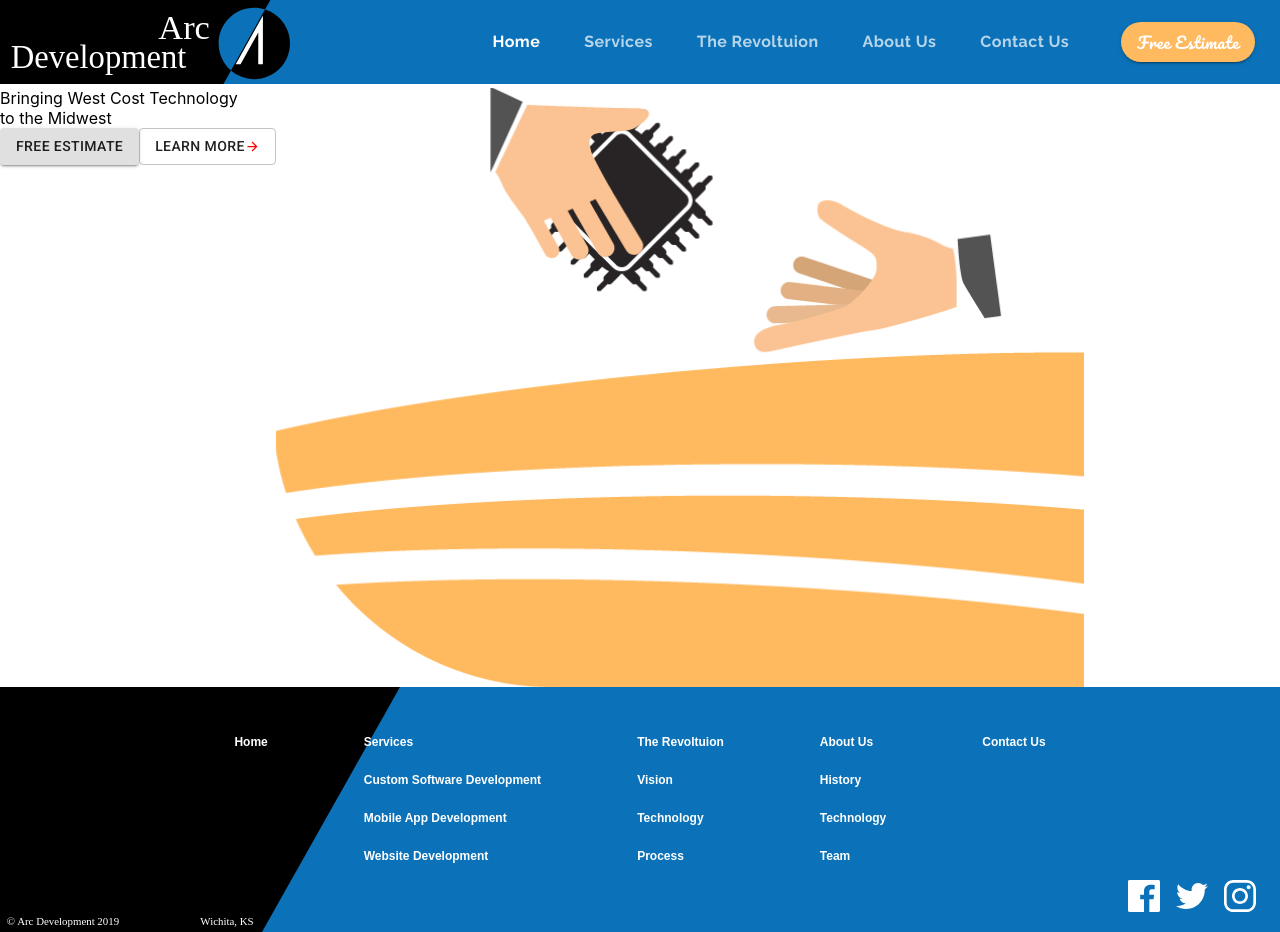
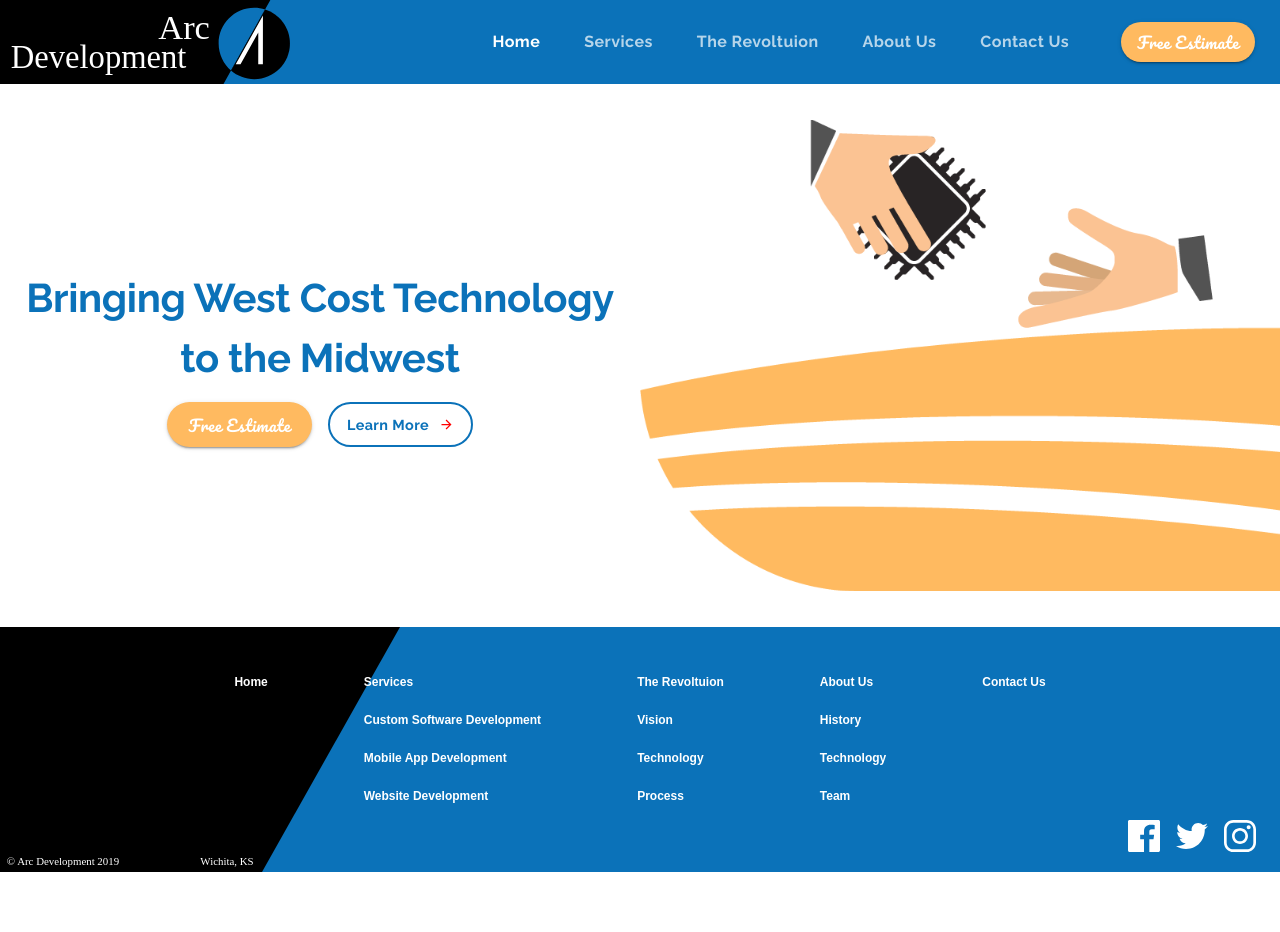
Before and after one commit to Mohamedghaly140/Arc-Development, a React (Create React App) app: page / in a window 1280 px wide. After the commit the page ends 872 px from the top, so only its background shows below. Built offline with nearby package versions, Linux system fonts and the light colour scheme; the HTML template or start-up script is replaced by a standard one.

Commit message:
create hero block section

```diff
--- a/src/components/LandingPage/LandingPage.js
+++ b/src/components/LandingPage/LandingPage.js
@@ -1,15 +1,64 @@
 import React from 'react';
 import Lottie from 'react-lottie';
 import { makeStyles } from '@material-ui/styles';
-import { Grid, Button } from '@material-ui/core';
+import { Grid, Button, Typography } from '@material-ui/core';
 
 import animationData from '../../animations/landinganimation/data';
 import ButtonArrow from '../ui/ButtonArrow/ButtonArrow';
 
-const useStyles = makeStyles(theme => ({}));
+const useStyles = makeStyles(theme => ({
+  intro: {
+    paddingTop: '2em',
+    paddingBottom: '2em',
+    [theme.breakpoints.down('xs')]: {
+      paddingTop: '0.5em',
+      paddingBottom: '0.5em',
+    },
+  },
+  title: {
+    [theme.breakpoints.down('md')]: {
+      fontSize: '2rem',
+    },
+    [theme.breakpoints.down('xs')]: {
+      fontSize: '1.5rem',
+    },
+  },
+  animation: {
+    maxWidth: '50em',
+    minWidth: '21em',
+    [theme.breakpoints.down('xs')]: {
+      marginTop: 15,
+    },
+    [theme.breakpoints.down('sm')]: {
+      maxWidth: '30em',
+    },
+  },
+  estimateBtn: {
+    ...theme.typography.estimate,
+    backgroundColor: theme.palette.common.orange,
+    borderRadius: 50,
+    width: 145,
+    height: 45,
+    '&:hover': {
+      backgroundColor: theme.palette.secondary.light,
+    },
+  },
+  learnMoreBtn: {
+    borderColor: theme.palette.common.blue,
+    color: theme.palette.common.blue,
+    borderWidth: 2,
+    textTransform: 'none',
+    borderRadius: 50,
+    fontFamily: 'Raleway',
+    fontWeight: 'bold',
+    fontSize: '0.9rem',
+    width: 145,
+    height: 45,
+  },
+}));
 
 const LandingPage = () => {
-  const classes = useStyles;
+  const classes = useStyles();
 
   const defaultOptions = {
     loop: true,
@@ -23,24 +72,39 @@ const LandingPage = () => {
   return (
     <Grid container direction="column">
       <Grid item>
-        <Grid container direction="row">
-          <Grid item>
-            <div>
+        <Grid
+          container
+          justify="flex-end"
+          alignItems="center"
+          direction="row"
+          className={classes.intro}
+        >
+          {/* ========== Hero Block ========== */}
+          <Grid item sm style={{ margin: '5px auto' }}>
+            <Typography
+              variant="h2"
+              align="center"
+              gutterBottom
+              className={classes.title}
+            >
               Bringing West Cost Technology
               <br /> to the Midwest
-            </div>
-            <Grid container>
+            </Typography>
+            <Grid container justify="center" spacing={2}>
               <Grid item>
-                <Button variant="contained">Free Estimate</Button>
+                <Button className={classes.estimateBtn} variant="contained">
+                  Free Estimate
+                </Button>
               </Grid>
               <Grid item>
-                <Button variant="outlined">
-                  Learn More <ButtonArrow width={15} height={15} fill="red" />
+                <Button className={classes.learnMoreBtn} variant="outlined">
+                  <span style={{ marginRight: 10 }}>Learn More</span>{' '}
+                  <ButtonArrow width={15} height={15} fill="red" />
                 </Button>
               </Grid>
             </Grid>
           </Grid>
-          <Grid item>
+          <Grid item sm className={classes.animation}>
             <Lottie options={defaultOptions} height={'100%'} width={'100%'} />
           </Grid>
         </Grid>
--- a/src/components/ui/Themes/Theme.js
+++ b/src/components/ui/Themes/Theme.js
@@ -6,14 +6,14 @@ const arcOrange = '#ffba60';
 export default createMuiTheme({
   palette: {
     common: {
-      blue: `${arcBlue}`,
-      orange: `${arcOrange}`,
+      blue: arcBlue,
+      orange: arcOrange,
     },
     primary: {
-      main: `${arcBlue}`,
+      main: arcBlue,
     },
     secondary: {
-      main: `${arcOrange}`,
+      main: arcOrange,
     },
   },
   typography: {
@@ -29,5 +29,12 @@ export default createMuiTheme({
       fontSize: '1rem',
       color: '#fff',
     },
+    h2: {
+      fontFamily: 'Raleway',
+      fontWeight: 700,
+      fontSize: '2.5rem',
+      color: arcBlue,
+      lineHeight: 1.5,
+    },
   },
 });
```
